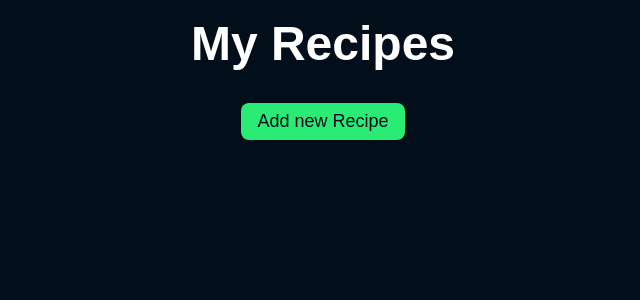
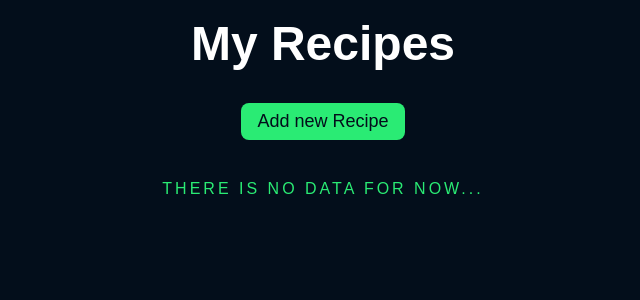
Before and after one commit to IlyaKrapivnoy/vue_recipe-app, a Vue app: page / in a window 1280 px wide. Shown: the top 300 px of the page, without its empty margins (317-957 px from the left). Built offline with nearby package versions, Linux system fonts and the light colour scheme.

Commit message:
add no data message

```diff
--- a/src/views/HomeView.vue
+++ b/src/views/HomeView.vue
@@ -4,9 +4,13 @@
     <button @click="togglePopup">Add new Recipe</button>
 
     <div class="recipes">
+      <div v-if="store.state.recipes.length === 0" class="no-recipes">
+        There is no data for now...
+      </div>
+
       <div
         class="card"
-        v-for="recipe in $store.state.recipes"
+        v-for="recipe in store.state.recipes"
         :key="recipe.slug"
       >
         <div class="card-title">
@@ -192,6 +196,7 @@ h1 {
   font-size: 18px;
   line-height: 1.4;
   margin-bottom: 16px;
+  padding: 16px 0;
 }
 
 .add-recipe-popup {
@@ -263,4 +268,12 @@ h1 {
   background-color: #bb3636;
   color: white;
 }
+
+.no-recipes {
+  padding: 40px 0;
+  text-align: center;
+  text-transform: uppercase;
+  color: #2aeb74;
+  letter-spacing: 3px;
+}
 </style>
```
